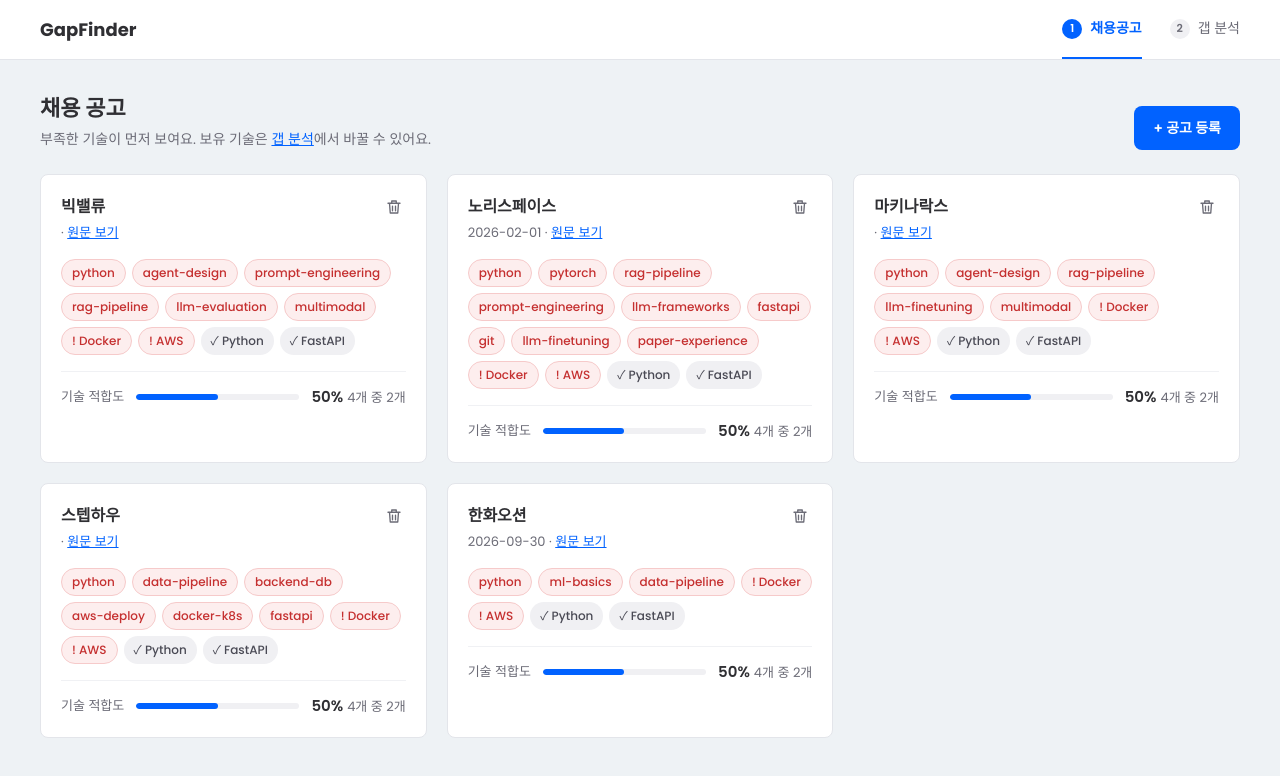
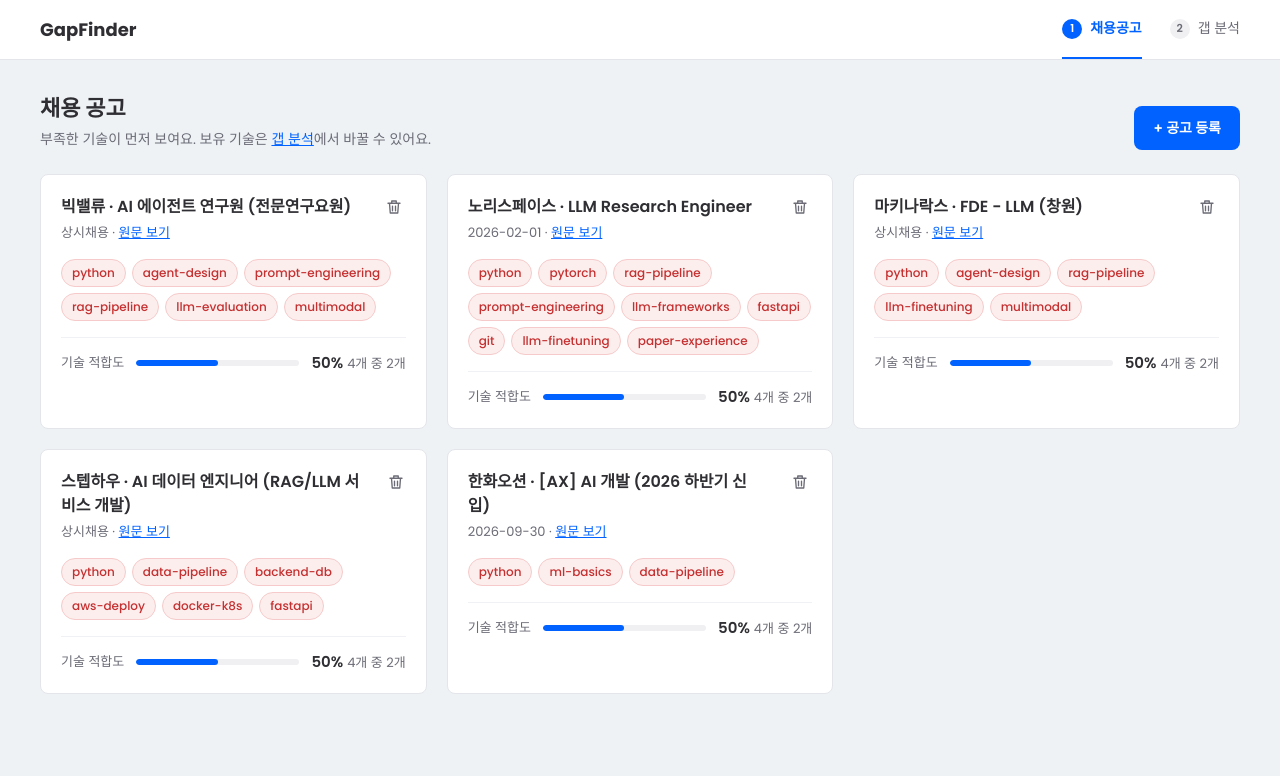
Before and after one commit to sominshim/GapFinder, a Next.js app: page /jobs in a window 1280 px wide. Shown: the top 776 px of the page. Built offline with nearby package versions, Linux system fonts and the light colour scheme; data requests are answered from the project's data file.

Commit message:
refactor: 기술 목록을 db.json에서 constants/skills.js로 이동
고정 값이라 API 요청이 필요 없음

```diff
--- a/db.json
+++ b/db.json
@@ -1,51 +1,45 @@
 {
-  "skills": [
-    { "id": "python", "name": "Python" },
-    { "id": "rag-pipeline", "name": "RAG 파이프라인 (파싱·청킹·임베딩·Vector DB·Reranking)" },
-    { "id": "llm-finetuning", "name": "LLM 파인튜닝·자체 서빙" },
-    { "id": "agent-design", "name": "Agent 구조 설계 (Multi-Agent 포함)" },
-    { "id": "prompt-engineering", "name": "프롬프트·Context 엔지니어링" },
-    { "id": "llm-frameworks", "name": "LLM 프레임워크·API (LangChain/LangGraph, OpenAI/Claude API)" },
-    { "id": "pytorch", "name": "PyTorch" },
-    { "id": "git", "name": "Git 협업 (코드 리뷰 포함)" },
-    { "id": "aws-deploy", "name": "AWS·클라우드 배포 (GCP 포함)" },
-    { "id": "docker-k8s", "name": "Docker/Kubernetes" },
-    { "id": "fastapi", "name": "FastAPI (서빙·비동기 처리)" },
-    { "id": "llm-evaluation", "name": "LLM 평가·회귀 테스트·실패 원인 분석" },
-    { "id": "backend-db", "name": "백엔드 API 개발·DB (SQL/스키마 설계)" },
-    { "id": "paper-experience", "name": "논문 조사·구현·게재 경험" },
-    { "id": "ml-basics", "name": "머신러닝 이해 (기본 개념·모델 학습)" },
-    { "id": "data-pipeline", "name": "데이터 파이프라인 설계·구축·운영 (ETL 포함)" },
-    { "id": "huggingface", "name": "Hugging Face" },
-    { "id": "ai-model-design", "name": "AI 모델 설계·개선 (손실 함수, 아키텍처)" },
-    { "id": "inference-opt", "name": "추론 엔진·모델 경량화 (vLLM, TensorRT, 양자화)" },
-    { "id": "multimodal", "name": "멀티모달 데이터 처리 (이미지, 음성, 문서)" }
-  ],
   "jobs": [
-    {
+      {
       "id": "1",
       "company": "빅밸류",
       "position": "AI 에이전트 연구원 (전문연구요원)",
       "skills": ["python", "agent-design", "prompt-engineering", "rag-pipeline", "llm-evaluation", "multimodal"],
-      "deadline": null,
-      "link": "https://www.bigvalue.ai",
+      "deadline": "상시채용",
+      "link": "https://www.jobkorea.co.kr/Recruit/GI_Read/49969904?Oem_Code=C1&PageGbn=ST&sc=225",
       "createdAt": "2026-09-29T10:42:00"
     },
     {
       "id": "2",
       "company": "노리스페이스",
       "position": "LLM Research Engineer",
-      "skills": ["python", "pytorch", "rag-pipeline", "prompt-engineering", "llm-frameworks", "fastapi", "git", "llm-finetuning", "paper-experience"],
+      "skills": [
+        "python",
+        "pytorch",
+        "rag-pipeline",
+        "prompt-engineering",
+        "llm-frameworks",
+        "fastapi",
+        "git",
+        "llm-finetuning",
+        "paper-experience"
+      ],
       "deadline": "2026-02-01",
-      "link": "https://www.jobkorea.co.kr/company/48672790/recruit",
+      "link": "https://www.jobkorea.co.kr/Recruit/GI_Read/49761153?Oem_Code=C1&PageGbn=ST&sc=225",
       "createdAt": "2026-09-29T10:50:00"
     },
     {
       "id": "3",
       "company": "마키나락스",
       "position": "FDE - LLM (창원)",
-      "skills": ["python", "agent-design", "rag-pipeline", "llm-finetuning", "multimodal"],
-      "deadline": null,
+      "skills": [
+        "python",
+        "agent-design",
+        "rag-pipeline",
+        "llm-finetuning",
+        "multimodal"
+      ],
+      "deadline": "상시채용",
       "link": "https://makinarocks.career.greetinghr.com/ko/o/207418",
       "createdAt": "2026-09-29T10:51:00"
     },
@@ -53,8 +47,15 @@
       "id": "4",
       "company": "스텝하우",
       "position": "AI 데이터 엔지니어 (RAG/LLM 서비스 개발)",
-      "skills": ["python", "data-pipeline", "backend-db", "aws-deploy", "docker-k8s", "fastapi"],
-      "deadline": null,
+      "skills": [
+        "python",
+        "data-pipeline",
+        "backend-db",
+        "aws-deploy",
+        "docker-k8s",
+        "fastapi"
+      ],
+      "deadline": "상시채용",
       "link": "https://zighang.com/recruitment/8602000e-9e14-4c70-abdb-355e7efa68c3",
       "createdAt": "2026-09-29T13:30:00"
     },
@@ -62,10 +63,15 @@
       "id": "5",
       "company": "한화오션",
       "position": "[AX] AI 개발 (2026 하반기 신입)",
-      "skills": ["python", "ml-basics", "data-pipeline"],
+      "skills": [
+        "python",
+        "ml-basics",
+        "data-pipeline"
+      ],
       "deadline": "2026-09-30",
       "link": "https://www.jobkorea.co.kr/Recruit/GI_Read/49987931",
       "createdAt": "2026-09-29T11:03:00"
     }
-  ]
+  ],
+  "$schema": "./node_modules/json-server/schema.json"
 }
--- a/src/components/JobCard.js
+++ b/src/components/JobCard.js
@@ -1,14 +1,14 @@
 import SkillCard from "@/components/SkillCard";
 
 export default function JobCard({ job, handleDelete}) {
-    const {company, deadline, link, skills} = job;
+    const {company, position, skills, deadline, link} = job;
 
     return (
         <>
             <li className="job-card">
                 <div className="job-card-header">
                     <div>
-                        <h2 className="job-card-title">{company}</h2>
+                        <h2 className="job-card-title">{company} · {position}</h2>
                         <p className="job-card-subtitle">{deadline} · <a href={link} target="_blank" rel="noopener noreferrer">원문 보기</a></p>
                     </div>
                     <button type="button" className="icon-button" aria-label={`${company} 공고 삭제`} onClick={() => {console.log(job.id); handleDelete(job.id)}}>
@@ -27,10 +27,6 @@
                 </div>
                 <ul className="chips" aria-label="요구 기술">
                     {skills.map((skill) => <SkillCard key={skill} skill={skill}/>)}
-                    <li className="chip chip-gap">! Docker<span className="sr-only">(부족)</span></li>
-                    <li className="chip chip-gap">! AWS<span className="sr-only">(부족)</span></li>
-                    <li className="chip chip-owned">✓ Python<span className="sr-only">(보유)</span></li>
-                    <li className="chip chip-owned">✓ FastAPI<span className="sr-only">(보유)</span></li>
                 </ul>
                 <div className="fit">
                 <span className="fit-label">기술 적합도</span>
```
Also changed, not shown: src/components/SkillCard.js (+7 -0 lines), src/constants/skills.js (added, +82 -0 lines).
